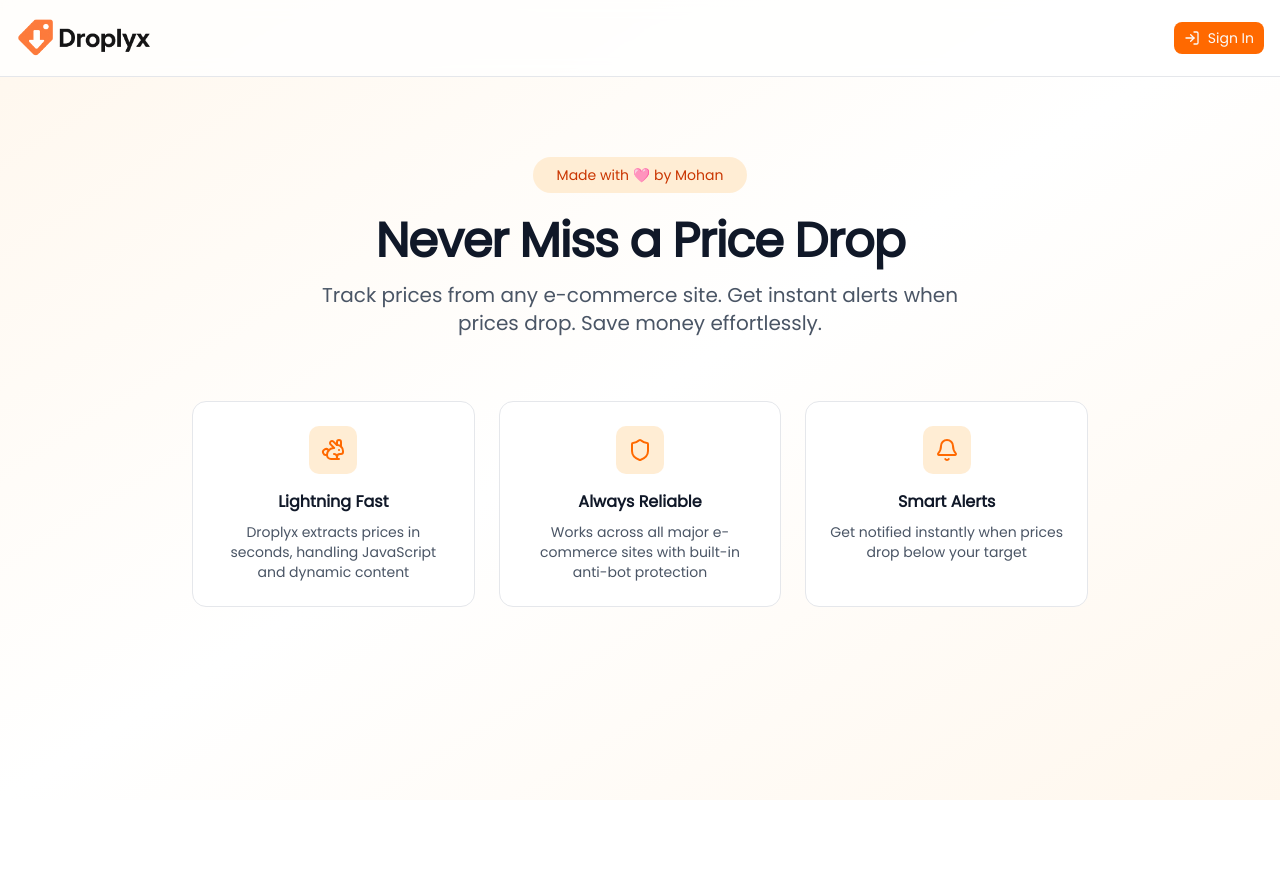
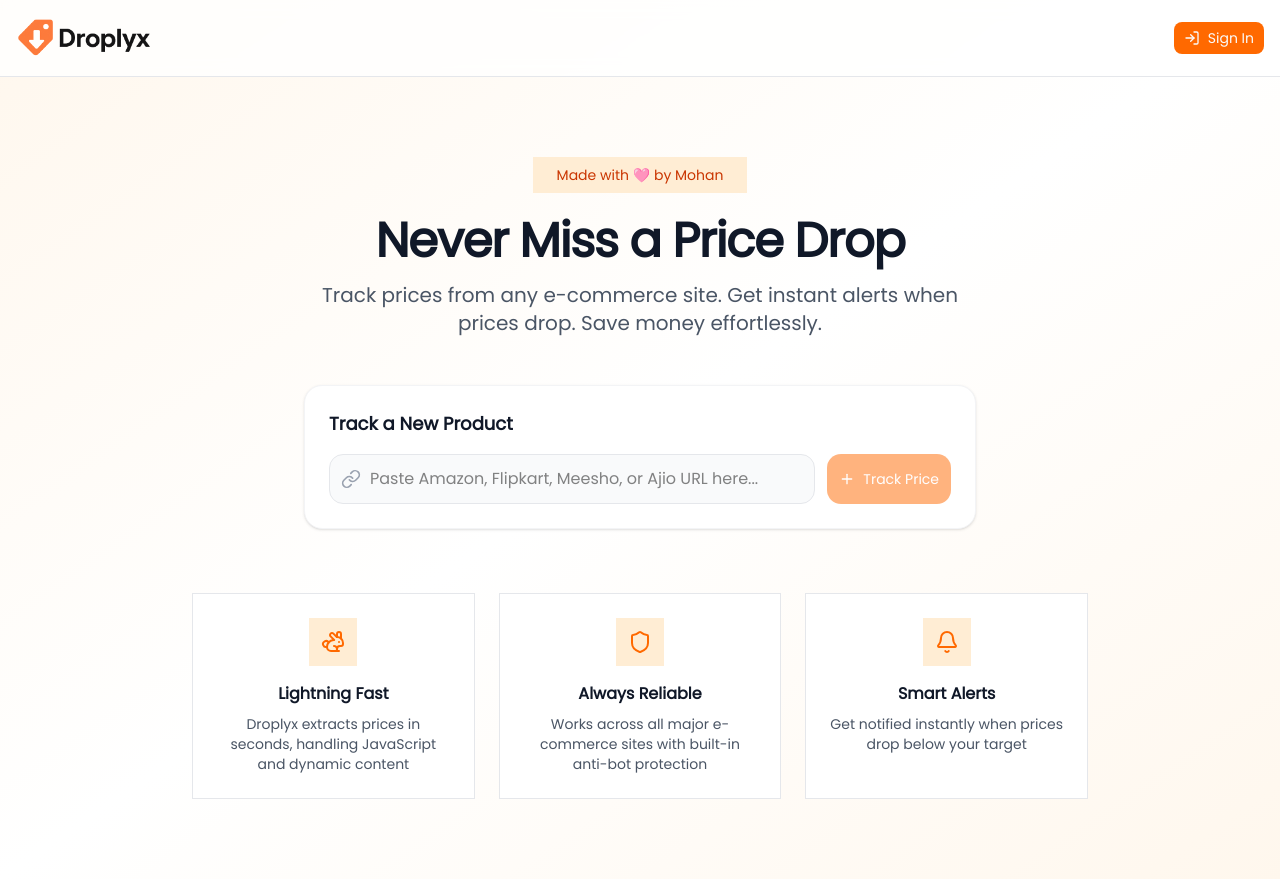
Before and after one commit to Mohan-Badiger/droplyx, a Next.js app: page / in a window 1280 px wide. Before the commit the page ends 800 px from the top, so only its background shows below. Built offline with nearby package versions, Linux system fonts and the light colour scheme; no server answers.

Commit message:
update page

```diff
--- a/app/dashboard/page.js
+++ b/app/dashboard/page.js
@@ -66,8 +66,8 @@
 
         {/* Stats Grid */}
         <div className="grid grid-cols-1 md:grid-cols-3 gap-6 mb-10">
-          <div className="bg-white rounded-2xl p-6 shadow-sm border border-gray-100 flex items-center gap-4">
-            <div className="w-12 h-12 rounded-full bg-blue-100 flex items-center justify-center text-blue-600">
+          <div className="bg-white rounded-none p-6 shadow-sm border border-gray-100 flex items-center gap-4">
+            <div className="w-12 h-12 rounded-none bg-blue-100 flex items-center justify-center text-blue-600">
               <Package size={24} />
             </div>
             <div>
@@ -76,8 +76,8 @@
             </div>
           </div>
 
-          <div className="bg-white rounded-2xl p-6 shadow-sm border border-gray-100 flex items-center gap-4">
-            <div className="w-12 h-12 rounded-full bg-green-100 flex items-center justify-center text-green-600">
+          <div className="bg-white rounded-none p-6 shadow-sm border border-gray-100 flex items-center gap-4">
+            <div className="w-12 h-12 rounded-none bg-green-100 flex items-center justify-center text-green-600">
               <TrendingDown size={24} />
             </div>
             <div>
@@ -86,8 +86,8 @@
             </div>
           </div>
 
-          <div className="bg-white rounded-2xl p-6 shadow-sm border border-gray-100 flex items-center gap-4">
-            <div className="w-12 h-12 rounded-full bg-orange-100 flex items-center justify-center text-orange-600">
+          <div className="bg-white rounded-none p-6 shadow-sm border border-gray-100 flex items-center gap-4">
+            <div className="w-12 h-12 rounded-none bg-orange-100 flex items-center justify-center text-orange-600">
               <BellRing size={24} />
             </div>
             <div>
@@ -111,8 +111,8 @@
         </div>
 
         {products.length === 0 ? (
-          <div className="bg-white rounded-2xl p-12 text-center shadow-sm border border-gray-100">
-            <div className="w-16 h-16 bg-gray-100 rounded-full flex items-center justify-center mx-auto mb-4 text-gray-400">
+          <div className="bg-white rounded-none p-12 text-center shadow-sm border border-gray-100">
+            <div className="w-16 h-16 bg-gray-100 rounded-none flex items-center justify-center mx-auto mb-4 text-gray-400">
               <Package size={32} />
             </div>
             <h3 className="text-lg font-semibold text-gray-900 mb-1">No products tracked yet</h3>
--- a/app/page.jsx
+++ b/app/page.jsx
@@ -1,6 +1,7 @@
 import AuthButton from "@/components/AuthButton";
 import { Bell, Rabbit, Shield } from "lucide-react";
 import Image from "next/image";
+import AddProductForm from "@/components/AddProductForm";
 
 export default async function Home() {
   const products = null ? await getProducts() : [];
@@ -47,7 +48,7 @@
       {/* Hero Section */}
       <section className="py-20 px-4">
         <div className="max-w-7xl mx-auto text-center">
-          <div className="inline-flex items-center gap-2 bg-orange-100 text-orange-700 px-6 py-2 rounded-full text-sm font-medium mb-6">
+          <div className="inline-flex items-center gap-2 bg-orange-100 text-orange-700 px-6 py-2 rounded-none text-sm font-medium mb-6">
             Made with 🩷 by Mohan
           </div>
           <h2 className="text-5xl font-bold text-gray-900 mb-4 tracking-tight">
@@ -57,16 +58,18 @@
             Track prices from any e-commerce site. Get instant alerts when
             prices drop. Save money effortlessly.
           </p>
-          {/*
-          <AddProductForm user={user} /> */}
+          <div className="max-w-2xl mx-auto mb-16 text-left">
+            <AddProductForm redirectOnSuccess="/dashboard" />
+          </div>
+
           {/* Features */}
           {products.length === 0 && (
             <div className="grid md:grid-cols-3 gap-6 max-w-4xl mx-auto mt-16">
               {FEATURES.map(({ icon: Icon, title, description }) => (
                 <div
                   key={title}
-                  className="bg-white p-6 rounded-xl border border-gray-200">
-                  <div className="w-12 h-12 bg-orange-100 rounded-lg flex items-center justify-center mb-4 mx-auto">
+                  className="bg-white p-6 rounded-none border border-gray-200">
+                  <div className="w-12 h-12 bg-orange-100 rounded-none flex items-center justify-center mb-4 mx-auto">
                     <Icon className="w-6 h-6 text-orange-500" />
                   </div>
                   <h3 className="font-semibold text-gray-900 mb-2">{title}</h3>
```
